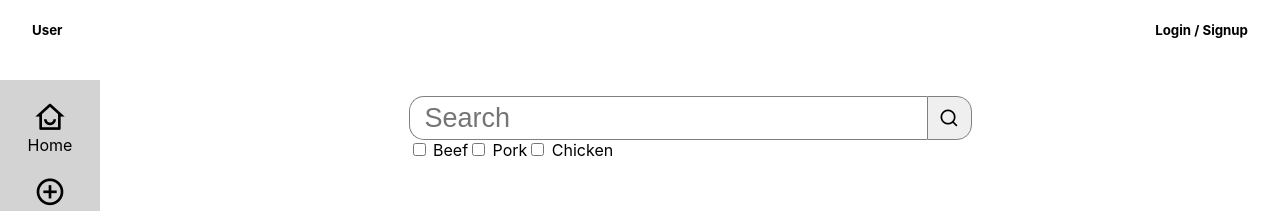
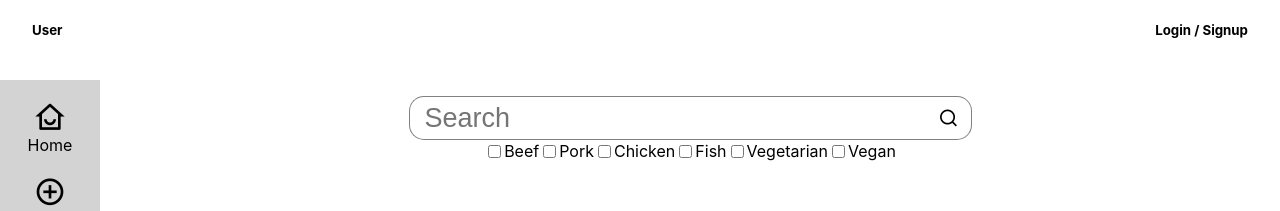
Before and after one commit to SimonBystrom/recipe-sns, a React (Create React App) app: page / in a window 1280 px wide. Shown: the top 211 px of the page. Built offline with nearby package versions, Linux system fonts and the light colour scheme; no server answers; the database is empty.

Commit message:
minor css updates for tags and searchbar
Signed-off-by: Simon Bystrom <simon.bystrom@hyperisland.se>

```diff
--- a/src/Home/Search/SearchBar.js
+++ b/src/Home/Search/SearchBar.js
@@ -48,13 +48,19 @@ export default function SearchBar({searchInput, changeSearchInput, changeSearchT
                 ><i className="ri-search-line"></i>
                 </button>
             </Link>
-                <div className="Meats">
+                <div className="Tags-Container">
                     <input type="checkbox"  name="Beef" value="Beef" onChange={addTag}/>
                     <label htmlFor="Beef"> Beef</label>
                     <input type="checkbox"  name="Pork" value="Pork" onChange={addTag}/>
                     <label htmlFor="Pork"> Pork</label>
                     <input type="checkbox"  name="Chicken" value="Chicken" onChange={addTag}/>
                     <label htmlFor="Chicken"> Chicken</label>
+                    <input type="checkbox"  name="Fish" value="Fish" onChange={addTag}/>
+                    <label htmlFor="Fish"> Fish</label>
+                    <input type="checkbox"  name="Vegetarian" value="Vegetarian" onChange={addTag}/>
+                    <label htmlFor="Vegetarian"> Vegetarian</label>
+                    <input type="checkbox"  name="Vegan" value="Vegan" onChange={addTag}/>
+                    <label htmlFor="Vegan"> Vegan</label>
                 </div>
 
         </form>
--- a/src/Home/Search/css/SearchBar.css
+++ b/src/Home/Search/css/SearchBar.css
@@ -22,11 +22,21 @@
 #searchButton {
     height: 44px;
     border: 1px solid gray;
+    border-left: none;
     border-radius: 0px 15px 15px 0px;
     width: 45px;
     float: left;
+    background-color: white;
+    cursor: pointer;
 }
 
 #searchButton > i {
     font-size: 20px;
 }
+
+.Tags-Container{
+    border: 1px solid transparent;
+    display: flex;
+    justify-content: center;
+    align-items: center;
+}
--- a/src/NewRecipe/TagsForm.js
+++ b/src/NewRecipe/TagsForm.js
@@ -18,13 +18,19 @@ export default function TagsForm(props){
 
     return(
         <div className="TagsFormContainer">
-            <div className="Meats">
+            <div className="Tags-Container">
                 <input type="checkbox"  name="Beef" value="Beef" onChange={addTag}/>
                 <label htmlFor="Beef"> Beef</label>
                 <input type="checkbox"  name="Pork" value="Pork" onChange={addTag}/>
                 <label htmlFor="Pork"> Pork</label>
                 <input type="checkbox"  name="Chicken" value="Chicken" onChange={addTag}/>
                 <label htmlFor="Chicken"> Chicken</label>
+                <input type="checkbox"  name="Fish" value="Fish" onChange={addTag}/>
+                <label htmlFor="Fish"> Fish</label>
+                <input type="checkbox"  name="Vegetarian" value="Vegetarian" onChange={addTag}/>
+                <label htmlFor="Vegetarian"> Vegetarian</label>
+                <input type="checkbox"  name="Vegan" value="Vegan" onChange={addTag}/>
+                <label htmlFor="Vegan"> Vegan</label>
             </div>
 
         </div>
--- a/src/NewRecipe/css/TagsForm.css
+++ b/src/NewRecipe/css/TagsForm.css
@@ -5,3 +5,10 @@
     border: 2px solid black;
     border-radius: 20px;
 }
+
+.Tags-Container{
+    height: inherit;
+    display: flex;
+    justify-content: center;
+    align-items: center;
+}
--- a/src/Profile/AccountRecipePage.js
+++ b/src/Profile/AccountRecipePage.js
@@ -6,7 +6,7 @@ import Loading from '../Components/Loading'
 
 import './css/RecipesPages.css'
 
-// STYLE THE RENDERED DIV
+
 
 
 export default function AccountRecipePage(props){
--- a/src/Profile/LikedRecipesPage.js
+++ b/src/Profile/LikedRecipesPage.js
@@ -7,7 +7,6 @@ import Loading from '../Components/Loading'
 import './css/RecipesPages.css'
 
 
-// STYLE THE RENDERED DIV
 
 export default function LikedRecipePage(props){
     const [likedRecipes, setLikedRecipes] = useState([])
--- a/src/Profile/ProfilePage.js
+++ b/src/Profile/ProfilePage.js
@@ -5,6 +5,7 @@ import {
     Route,
     Link
   } from "react-router-dom"
+
 
 import './css/ProfilePage.css'
 import AccountRecipePage from './AccountRecipePage'
@@ -50,8 +51,6 @@ export default function ProfilePage(){
                         </Route>
                     </Switch>
                 </div>
-
-
         }
 </div>
     )
```
